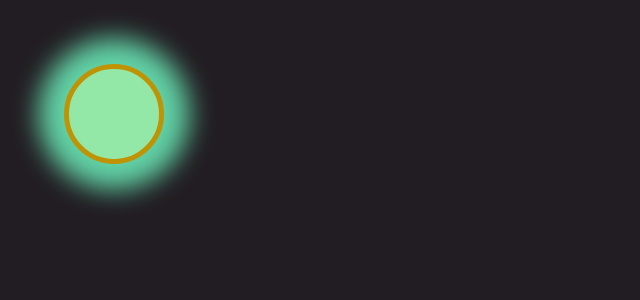
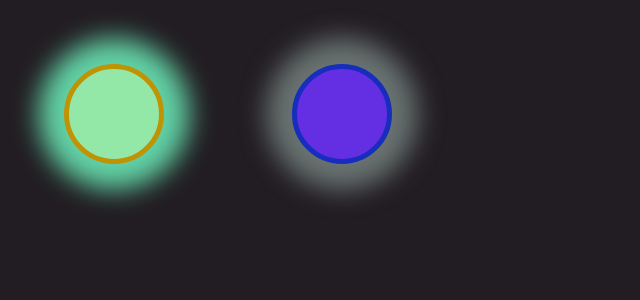
Before and after one commit to franco-ortega/glowing-colors, a React (Create React App) app: page / in a window 1280 px wide. Shown: the top 300 px of the page, without its empty margins (0-640 px from the left). Built offline with nearby package versions, Linux system fonts and the light colour scheme.

Commit message:
add second Orb to App

```diff
--- a/src/components/app/App.css
+++ b/src/components/app/App.css
@@ -7,3 +7,7 @@
 body {
   background: rgb(10, 5, 10, .9);
 }
+
+main {
+  display: flex;
+}
--- a/src/components/app/App.jsx
+++ b/src/components/app/App.jsx
@@ -6,6 +6,7 @@ export const App = () => {
   return (
     <main data-testid='app'>
       <Orb />
+      <Orb />
     </main>
   );
 };
```
